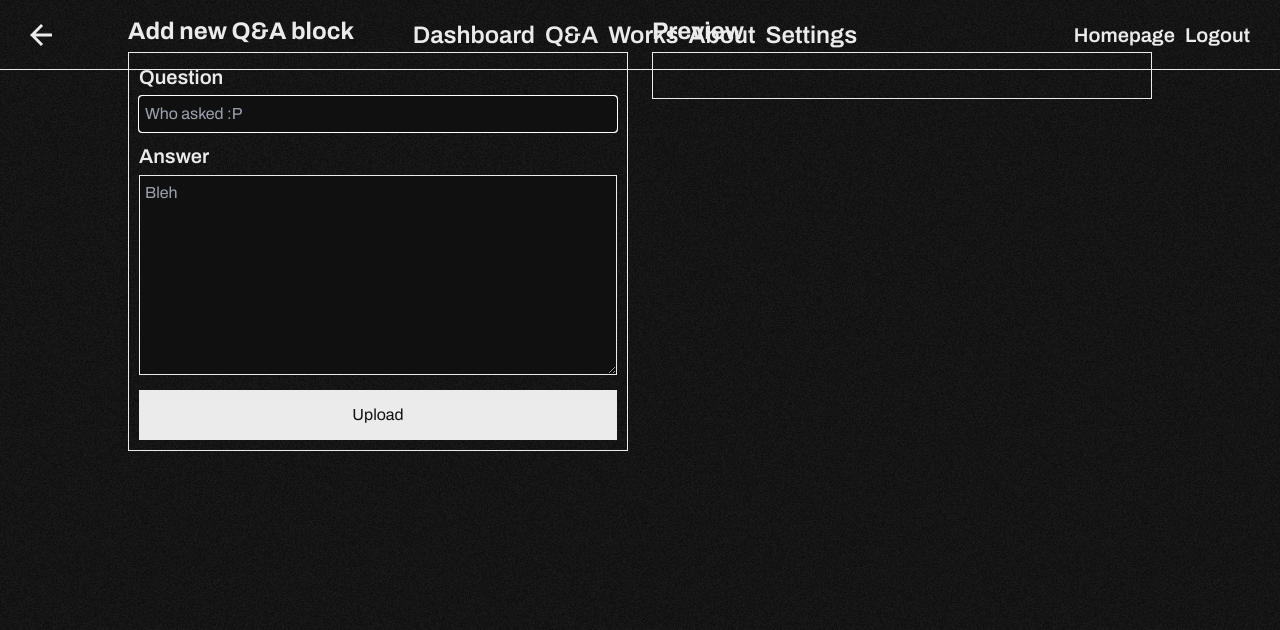
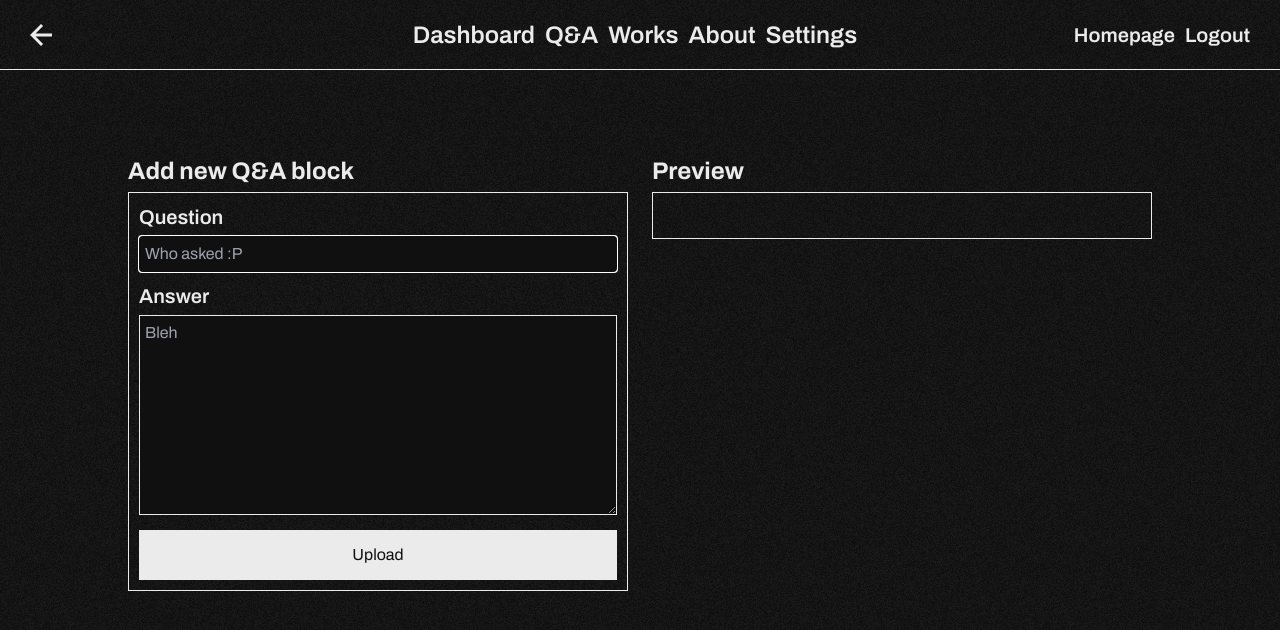
Before and after one commit to mikenoired/portfolio, a Next.js app: page /admin/qna/new in a window 1280 px wide. Shown: the top 630 px of the page. Built offline with nearby package versions, Linux system fonts and the light colour scheme.

Commit message:
fix(main container): wrap unwrapped pages

```diff
--- a/src/app/admin/qna/[id]/edit/page.tsx
+++ b/src/app/admin/qna/[id]/edit/page.tsx
@@ -1,12 +1,13 @@
 import { QNAForm } from "@/app/lib/definitions";
 import { fetchQNAById } from "@/server/pages/QNA";
 import EditForm from "@/app/ui/admin/qna/EditForm";
+import Main from "@/app/ui/Main";
 
 export default async function Page({ params }: { params: { id: number } }) {
   const block = await fetchQNAById(params.id);
   return (
-    <main className="flex justify-center">
+    <Main className="mt-12 flex justify-center">
       <EditForm block={block as QNAForm} id={params.id} />
-    </main>
+    </Main>
   );
 }
--- a/src/app/admin/qna/new/page.tsx
+++ b/src/app/admin/qna/new/page.tsx
@@ -1,9 +1,10 @@
 import { CreateForm } from "@/app/ui/admin/qna/CreateForm";
+import Main from "@/app/ui/Main";
 
 export default function Page() {
   return (
-    <main className='flex justify-center'>
+    <Main className="mt-12 flex justify-center">
       <CreateForm />
-    </main>
+    </Main>
   );
 }
--- a/src/app/admin/works/[url]/edit/page.tsx
+++ b/src/app/admin/works/[url]/edit/page.tsx
@@ -1,13 +1,14 @@
 import { WorkCat } from "@/app/lib/definitions";
 import { fetchWorkCat } from "@/server/pages/works";
 import { EditForm } from "@/app/ui/admin/works/EditForm";
+import Main from "@/app/ui/Main";
 
 export default async function Page({ params }: { params: { url: string } }) {
   const data = (await fetchWorkCat(params.url)) as WorkCat;
 
   return (
-    <main className="flex flex-col items-center">
+    <Main className="mt-12 flex flex-col items-center">
       {data && <EditForm data={data} />}
-    </main>
+    </Main>
   );
 }
--- a/src/app/admin/works/new/page.tsx
+++ b/src/app/admin/works/new/page.tsx
@@ -1,9 +1,10 @@
 import { CreateForm } from "@/app/ui/admin/works/CreateForm";
+import Main from "@/app/ui/Main";
 
 export default function Page() {
   return (
-    <main className='flex justify-center'>
+    <Main className="mt-12 flex justify-center">
       <CreateForm />
-    </main>
+    </Main>
   );
 }
```
